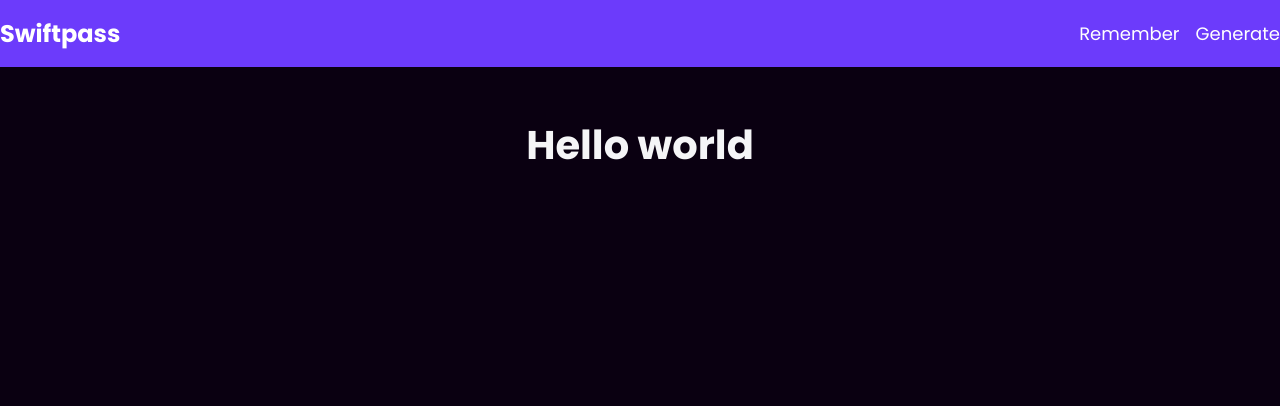
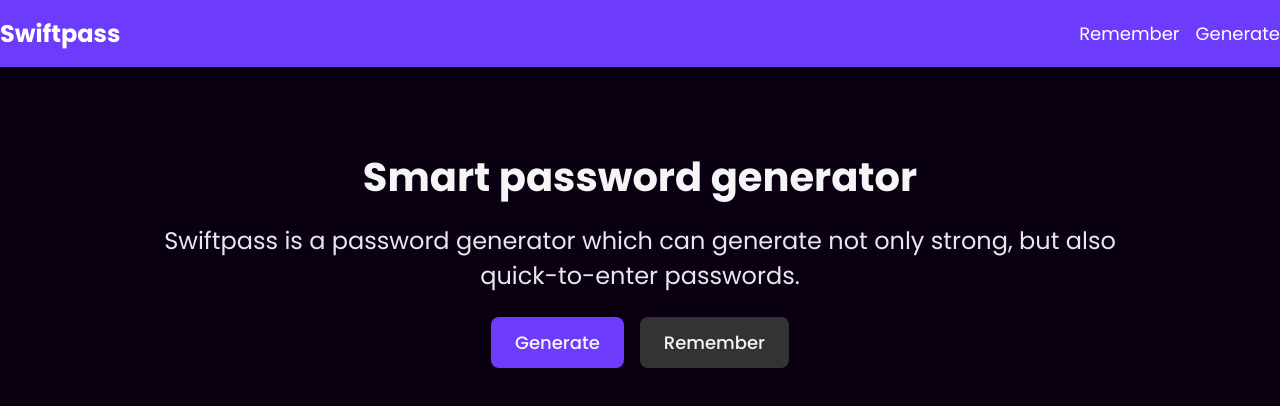
Before and after one commit to hynekfisera/swiftpass, a Next.js app: page / in a window 1280 px wide. Shown: the top 406 px of the page. Built offline with nearby package versions, Linux system fonts and the light colour scheme.

Commit message:
Main page

```diff
--- a/pages/api/new.js
+++ b/pages/api/new.js
@@ -14,13 +14,13 @@
   const leftUppercase = "QWERT".repeat(multiply) + "ASDFG".repeat(multiply) + "YXCVB";
   const leftNumbers = "12345".repeat(multiplynumberssymbols);
   const leftSymbols = "#@".repeat(multiplynumberssymbols) + (!excluderare ? "[]" : "");
-  const left = (lowercase ? leftLowercase : "") + (uppercase && leftUppercase) + (numbers ? leftNumbers : "") + (symbols ? leftSymbols : "");
+  const left = (lowercase ? leftLowercase : "") + (uppercase ? leftUppercase : "") + (numbers ? leftNumbers : "") + (symbols ? leftSymbols : "");
 
   const rightLowercase = "zuiop".repeat(multiply) + ("hjk" + (!excludesimilar ? "l" : "")).repeat(multiply) + "nm";
   const rightUppercase = ("ZUP" + (!excludesimilar ? "IO" : "")).repeat(multiply) + "HJKL".repeat(multiply) + "NM";
   const rightNumbers = ("789" + (!excludesimilar ? "0" : "")).repeat(multiplynumberssymbols);
   const rightSymbols = "!?".repeat(multiplynumberssymbols) + (!excluderare ? ".,(){}<>:" : "");
-  const right = (lowercase ? rightLowercase : "") + (uppercase && rightUppercase) + (numbers ? rightNumbers : "") + (symbols ? rightSymbols : "");
+  const right = (lowercase ? rightLowercase : "") + (uppercase ? rightUppercase : "") + (numbers ? rightNumbers : "") + (symbols ? rightSymbols : "");
 
   let password = "";
   for (let i = 1; i <= length; i++) {
@@ -31,5 +31,7 @@
     }
   }
 
+  console.log(left, right);
+
   res.status(200).json({ password: password });
 }
--- a/pages/index.js
+++ b/pages/index.js
@@ -1,4 +1,5 @@
 import Head from "next/head";
+import Link from "next/link";
 
 export default function Home() {
   return (
@@ -8,8 +9,19 @@
         <meta name="description" content="Smart password generator" />
         <link rel="icon" href="/favicon.ico" />
       </Head>
-      <main>
-        <h1>Hello world</h1>
+      <main className="index">
+        <div className="container">
+          <h1>Smart password generator</h1>
+          <h2>Swiftpass is a password generator which can generate not only strong, but also quick-to-enter passwords.</h2>
+          <div className="links">
+            <Link href="/generate">
+              <a className="btn btn-l btn-primary">Generate</a>
+            </Link>
+            <Link href="/remember">
+              <a className="btn btn-l btn-secondary">Remember</a>
+            </Link>
+          </div>
+        </div>
       </main>
     </>
   );
--- a/styles/_generate.scss
+++ b/styles/_generate.scss
@@ -1,5 +1,7 @@
 main.generate {
   .form {
+    margin-top: 3rem;
+
     div {
       margin-bottom: 1.5rem;
     }
--- /dev/null
+++ b/styles/_index.scss
@@ -0,0 +1,21 @@
+main.index {
+  h2 {
+    color: $text-secondary;
+    text-align: center;
+    font-size: 1.5rem;
+    font-weight: 400;
+    margin-bottom: 1rem;
+    max-width: 80%;
+    margin: 1rem auto 1.5rem;
+  }
+
+  .links {
+    display: flex;
+    align-items: center;
+    justify-content: center;
+
+    a:first-child {
+      margin-right: 1rem;
+    }
+  }
+}
--- a/styles/_remember.scss
+++ b/styles/_remember.scss
@@ -8,6 +8,7 @@
       font-weight: 400;
       color: $text-primary;
       text-align: center;
+      margin-top: 3rem;
       margin-bottom: 1rem;
     }
 
--- a/styles/styles.scss
+++ b/styles/styles.scss
@@ -20,14 +20,13 @@
 }
 
 main {
-  padding: 3rem 0;
+  padding: 5rem 0 2rem;
 
   h1 {
     color: $text-primary;
     font-size: 2.5rem;
     font-weight: 700;
     text-align: center;
-    margin-bottom: 3rem;
   }
 }
 
@@ -71,5 +70,6 @@
 
 @import "./Header";
 
+@import "./index";
 @import "./generate";
 @import "./remember";
```
